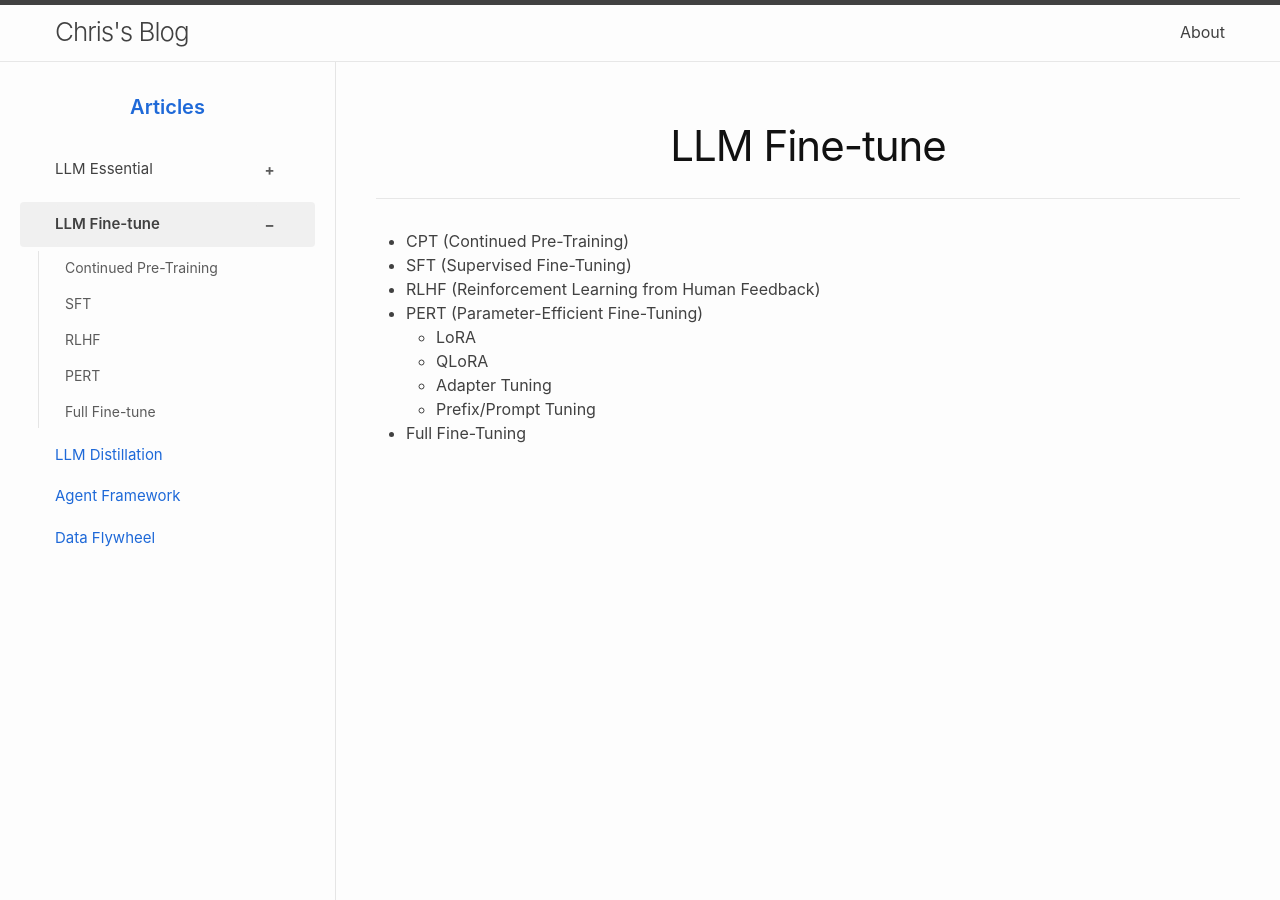
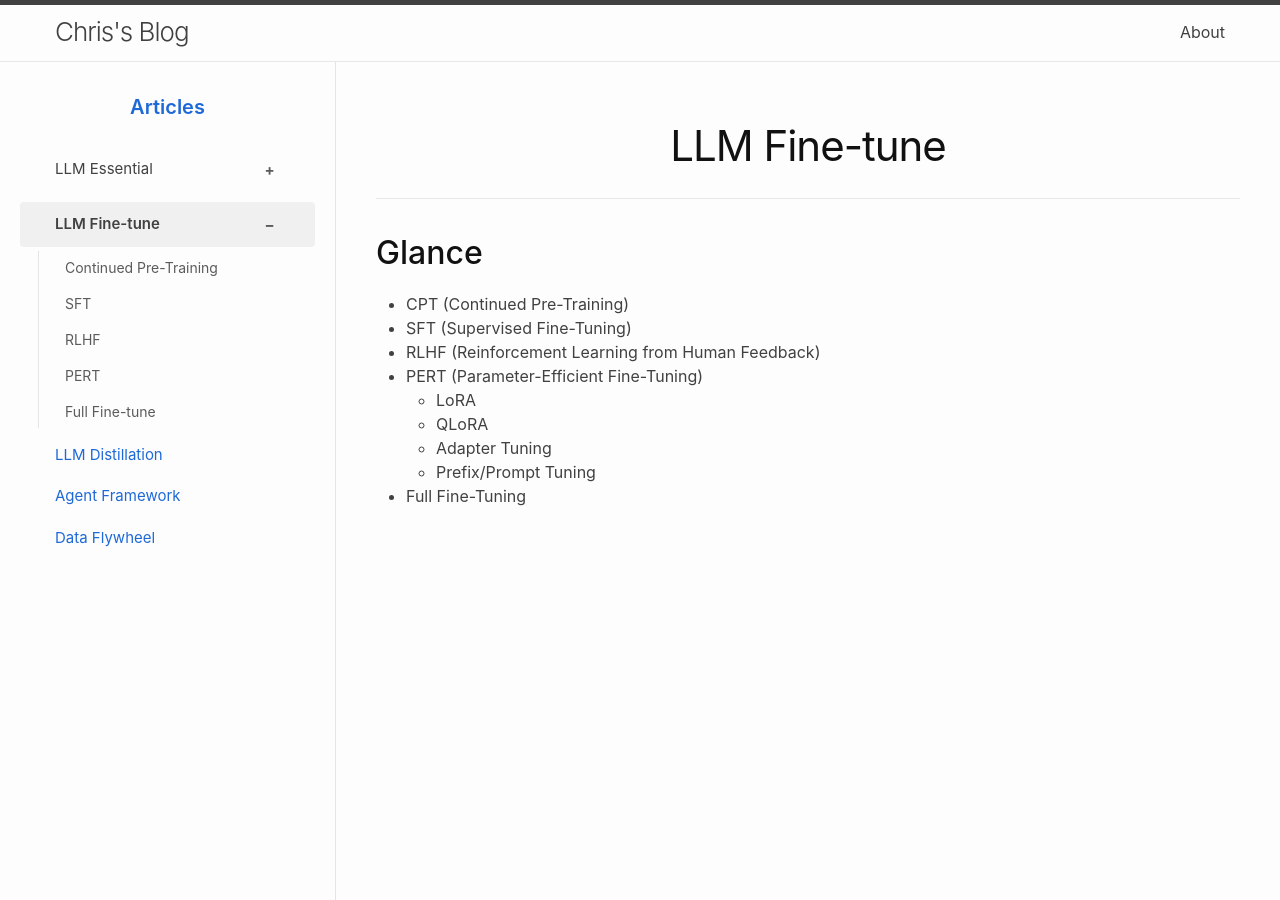
Before and after one commit to ChrisZhu2050/chriszhu2050.github.io, a Jekyll site: the page built from docs/llm-fine-tune.md, in a window 1280 px wide and 900 px high. Built offline with Jekyll 4.4.1, drawn with Linux system fonts in a browser that asks for light colours; nearby versions of some CDN libraries.

Commit message:
Update llm-fine-tune.md

```diff
--- a/docs/llm-fine-tune.md
+++ b/docs/llm-fine-tune.md
@@ -5,6 +5,7 @@ title: "LLM Fine-tune"
 ---
 
  <a href="" id="whereami"></a>
+## Glance
   - CPT (Continued Pre-Training)
   - SFT (Supervised Fine-Tuning)
   - RLHF (Reinforcement Learning from Human Feedback)
```
